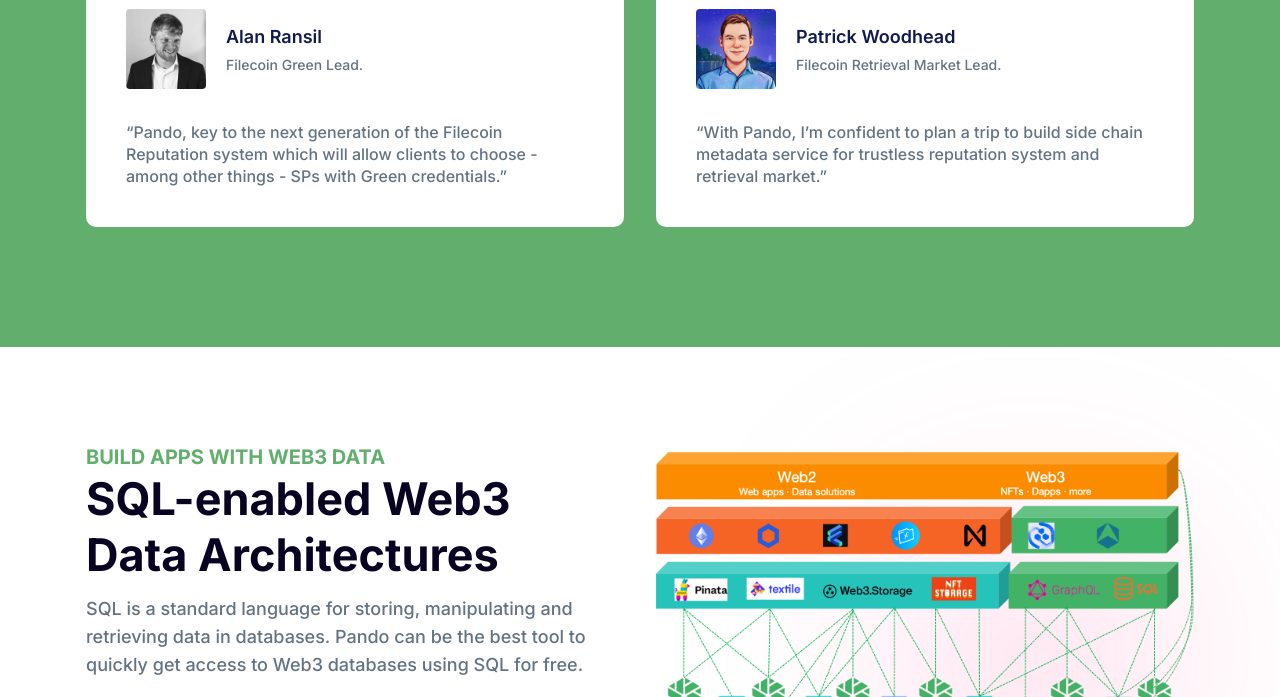
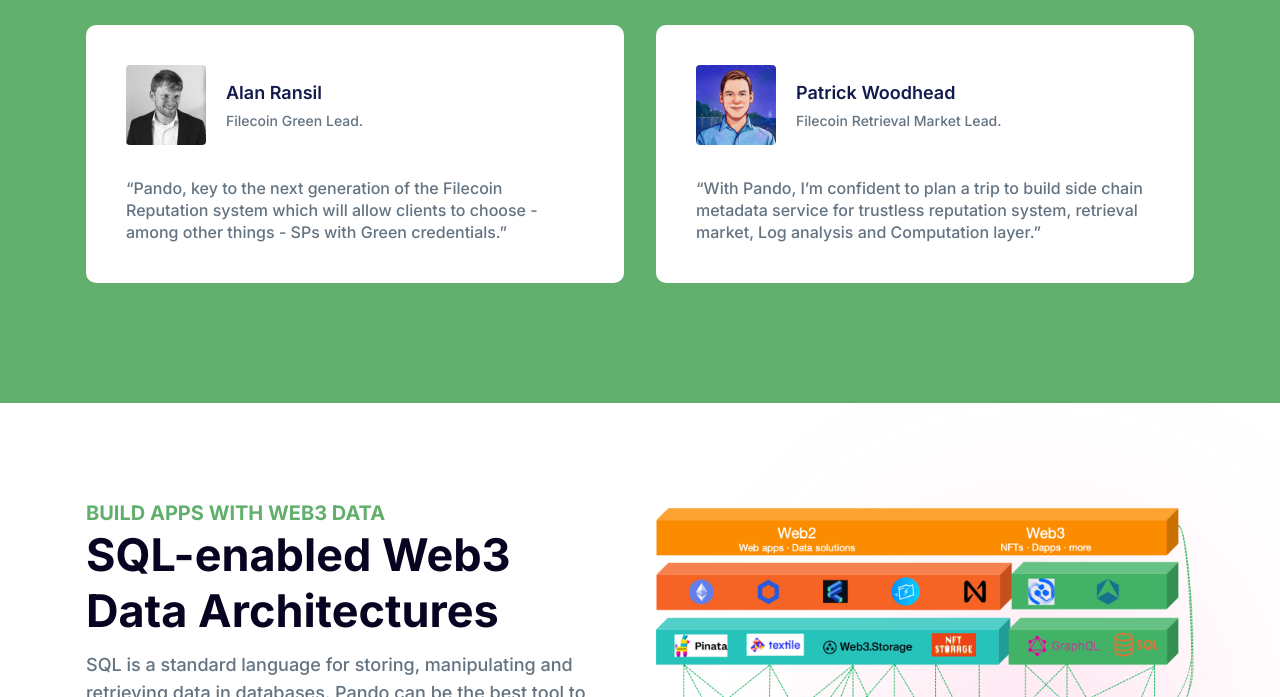
Before and after one commit to kenlabs/pando-web, a website: page src/index.html in a window 1280 px wide. Shown: the part 6420-7117 px from the top of the page. Drawn offline with Linux system fonts and the light colour scheme.

Commit message:
content update V6

```diff
--- a/src/index.html
+++ b/src/index.html
@@ -762,7 +762,9 @@
                 >
                   Pando is, in fact, the scientific name of the largest organism on Earth. Above ground, Pando appears to be a grove of individual trees, like any other grove. But underground everything is connected by a single and vast root system. It is one tree. A one-tree-forest.
                   <br />
+                  <br />
                   IPLD is short for Inter Planetary Linked Data and is heart of IPFS. The files/data structures are linked to each other using Merkle links.
+                  <br />
                   <br />
                   Pando is a Web3 data infrastructure based on IPLD data model.Interoperability of systems can also persist in a merkle forest, where each tree represents a separate merkle tree. In a forest, one tree can be bitcoin, one can be ethereum, one can be a regular SQL database.
                 </p>
@@ -2333,7 +2335,7 @@
                 <p
                         class="ud-text-base ud-font-medium ud-leading-snug ud-text-body-color-2 dark:ud-text-body-color"
                 >
-                  “With Pando, I’m confident to plan a trip to build side chain metadata service for trustless reputation system and retrieval market.”
+                  “With Pando, I’m confident to plan a trip to build side chain metadata service for trustless reputation system, retrieval market, Log analysis and Computation layer.”
                 </p>
               </div>
             </div>
@@ -2700,12 +2702,18 @@
                   class="ud-text-relaxed ud-pt-6 ud-text-base ud-text-body-color-2 dark:ud-text-body-color"
                 >
                   Filecoin and IPFS are two separate, complementary protocols, both created by Protocol Labs. IPFS allows peers to store, request, and transfer verifiable data with each other, while Filecoin is designed to provide a system of persistent data storage. Under Filecoin's incentive structure, clients pay to store data at specific levels of redundancy and availability, and storage providers earn payments and rewards by continuously storing data and cryptographically proving it.<br />
+                  <br />
                   In short: IPFS addresses and moves content, while Filecoin is an incentive layer to persist data.<br />
+                  <br />
                   Some data like reputation metrics doesn’t make sense to directly embed within the filecoin chain for a few reasons: It is produced by independent entities, so the data itself does not need to meet the same ‘consensus’ bar as what we would expect in a global chain, and likewise aspects of reputation and measurements may have aspects of subjectivity. It is also expected that there is diversity of data and that experimentation is a good thing.
+                  <br />
+                  <br />
                   However, there are nice properties of having this sort of metadata ecosystem more tightly linked to the chain that seem desirable to encourage, and this leads to the goals for the Pando:<br />
                   - Keep included metadata consistently available<br />
                   - Provide light-weight, unbiased access to metadata<br />
                   - Discourage historical revisionism.<br />
+                  <br />
+                  In short: Pando make it easier for users to store and retrieve data in the Structured Query Language.
                 </p>
               </div>
             </div>
```
